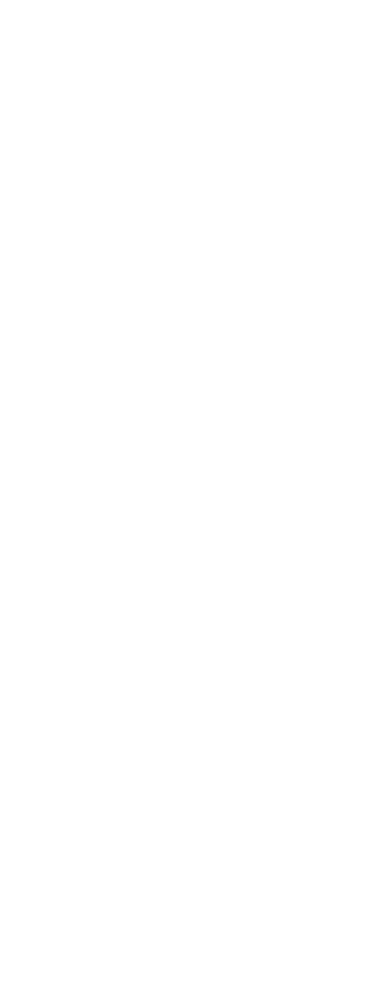
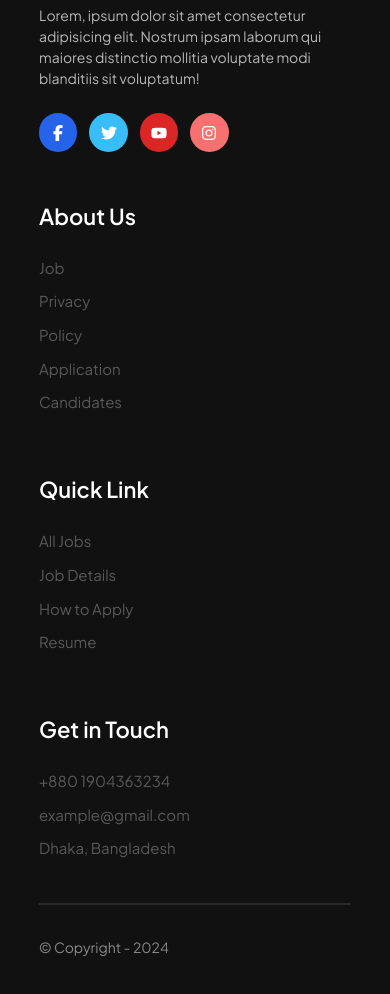
Before and after one commit to developerabdulmamun/jobify, a Next.js app: page /signup in a window 390 px wide. Shown: the part 920-1914 px from the top of the page. Before the commit the page ends 844 px from the top, so only its background shows below. Built offline with nearby package versions, Linux system fonts and the light colour scheme; no server answers.

Commit message:
Footer design added with responsive

```diff
--- /dev/null
+++ b/app/components/Footer.tsx
@@ -0,0 +1,139 @@
+import Link from "next/link";
+import React from "react";
+import {
+  FaFacebookF,
+  FaInstagram,
+  FaTwitter,
+  FaYoutube,
+} from "react-icons/fa6";
+
+const Footer = () => {
+  return (
+    <footer className="pt-[5rem] pb-[3rem] bg-[#111111]">
+      <div className="w-[80%] mx-auto grid grid-cols-1 md:grid-cols-2 lg:grid-cols-3 xl:grid-cols-4 gap-[3rem] items-start pb-[2rem] border-b-2 border-white border-opacity-10">
+        <div>
+          <h2 className="text-[24px] text-white mb-[1rem] font-bold uppercase">
+            Jobify
+          </h2>
+          <p className="text-[14px] text-white text-opacity-70">
+            Lorem, ipsum dolor sit amet consectetur adipisicing elit. Nostrum
+            ipsam laborum qui maiores distinctio mollitia voluptate modi
+            blanditiis sit voluptatum!
+          </p>
+          {/* social icons */}
+          <div className="mt-[1.5rem] flex items-center space-x-3">
+            <div className="w-[2.4rem] h-[2.4rem] bg-blue-600 rounded-full flex items-center justify-center flex-col">
+              <FaFacebookF className="text-white" />
+            </div>
+            <div className="w-[2.4rem] h-[2.4rem] bg-sky-400 rounded-full flex items-center justify-center flex-col">
+              <FaTwitter className="text-white" />
+            </div>
+            <div className="w-[2.4rem] h-[2.4rem] bg-red-600 rounded-full flex items-center justify-center flex-col">
+              <FaYoutube className="text-white" />
+            </div>
+            <div className="w-[2.4rem] h-[2.4rem] bg-red-400 rounded-full flex items-center justify-center flex-col">
+              <FaInstagram className="text-white" />
+            </div>
+          </div>
+        </div>
+
+        <div>
+          <h3 className="text-[22px] w-fit text-white font-semibold mb-[1.5rem]">
+            About Us
+          </h3>
+          <Link
+            href={"#"}
+            className="text-[15px] w-fit text-white hover:text-yellow-300 text-opacity-30 mb-[0.7rem] block"
+          >
+            Job
+          </Link>
+          <Link
+            href={"#"}
+            className="text-[15px] w-fit text-white hover:text-yellow-300 text-opacity-30 mb-[0.7rem] block"
+          >
+            Privacy
+          </Link>
+          <Link
+            href={"#"}
+            className="text-[15px] w-fit text-white hover:text-yellow-300 text-opacity-30 mb-[0.7rem] block"
+          >
+            Policy
+          </Link>
+          <Link
+            href={"#"}
+            className="text-[15px] w-fit text-white hover:text-yellow-300 text-opacity-30 mb-[0.7rem] block"
+          >
+            Application
+          </Link>
+          <Link
+            href={"#"}
+            className="text-[15px] w-fit text-white hover:text-yellow-300 text-opacity-30 mb-[0.7rem] block"
+          >
+            Candidates
+          </Link>
+        </div>
+
+        <div>
+          <h3 className="text-[22px] w-fit text-white font-semibold mb-[1.5rem]">
+            Quick Link
+          </h3>
+          <Link
+            href={"#"}
+            className="text-[15px] w-fit text-white hover:text-yellow-300 text-opacity-30 mb-[0.7rem] block"
+          >
+            All Jobs
+          </Link>
+          <Link
+            href={"#"}
+            className="text-[15px] w-fit text-white hover:text-yellow-300 text-opacity-30 mb-[0.7rem] block"
+          >
+            Job Details
+          </Link>
+          <Link
+            href={"#"}
+            className="text-[15px] w-fit text-white hover:text-yellow-300 text-opacity-30 mb-[0.7rem] block"
+          >
+            How to Apply
+          </Link>
+          <Link
+            href={"#"}
+            className="text-[15px] w-fit text-white hover:text-yellow-300 text-opacity-30 mb-[0.7rem] block"
+          >
+            Resume
+          </Link>
+        </div>
+
+        <div>
+          <h3 className="text-[22px] w-fit text-white font-semibold mb-[1.5rem]">
+            Get in Touch
+          </h3>
+          <Link
+            href={"#"}
+            className="text-[15px] w-fit text-white hover:text-yellow-300 text-opacity-30 mb-[0.7rem] block"
+          >
+            +880 1904363234
+          </Link>
+          <Link
+            href={"#"}
+            className="text-[15px] w-fit text-white hover:text-yellow-300 text-opacity-30 mb-[0.7rem] block"
+          >
+            example@gmail.com
+          </Link>
+          <Link
+            href={"#"}
+            className="text-[15px] w-fit text-white hover:text-yellow-300 text-opacity-30 mb-[0.7rem] block"
+          >
+            Dhaka, Bangladesh
+          </Link>
+        </div>
+      </div>
+
+      <h4 className="mt-[2rem] text-[14px] w-[80%] mx-auto text-white opacity-50">
+        {" "}
+        &copy; Copyright - 2024
+      </h4>
+    </footer>
+  );
+};
+
+export default Footer;
--- a/app/layout.tsx
+++ b/app/layout.tsx
@@ -3,6 +3,7 @@
 import "./globals.css";
 import Nav from "./components/Nav";
 import ClientProvider from "./providers/ClientProvider";
+import Footer from "./components/Footer";
 
 const font = Plus_Jakarta_Sans({
   weight: ["200", "300", "400", "500", "600", "700", "800"],
@@ -25,6 +26,7 @@
         <body className={font.className}>
           <Nav />
           {children}
+          <Footer />
         </body>
       </html>
     </ClientProvider>
```
